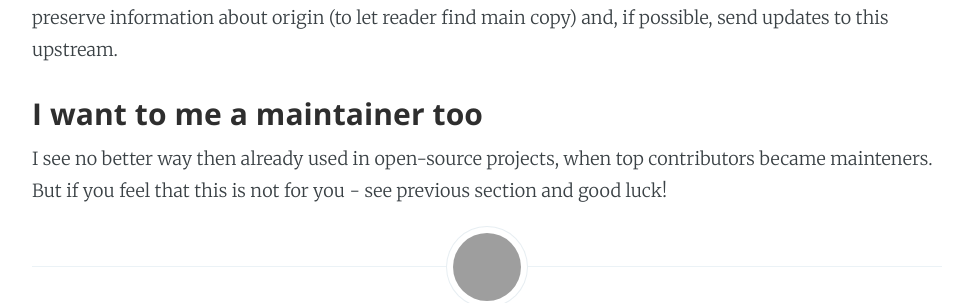
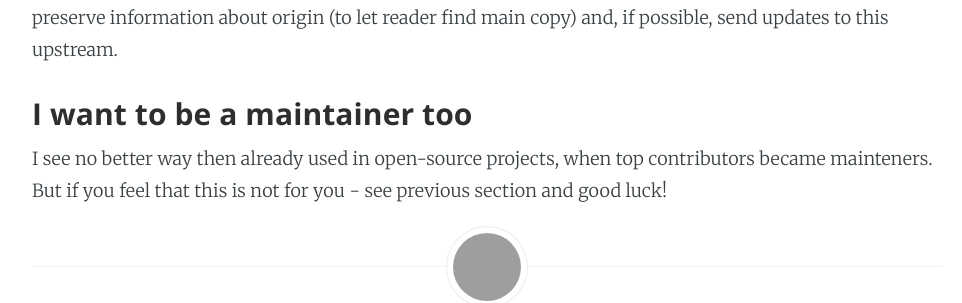
Before and after one commit to rndblog/rndblog.github.io, a Jekyll site: the page built from _posts/2015-03-29-welcome.markdown, in a window 1280 px wide and 900 px high, scrolled down 1831 px, cut to the strip 358-661 px from the top of the window. Shown: the whole strip, without its empty margins (153-1115 px from the left). Built offline with Jekyll 4.4.1, drawn with Linux system fonts in a browser that asks for light colours; Markdown is read by kramdown in place of the engine named in the settings; grey boxes are pictures that could not be loaded.

```diff
--- a/_posts/2015-03-29-welcome.markdown
+++ b/_posts/2015-03-29-welcome.markdown
@@ -62,6 +62,6 @@
 
 As for content, please preserve information about an author, this is required. Also I'd like to ask you to preserve information about origin (to let reader find main copy) and, if possible, send updates to this upstream.
 
-### I want to me a maintainer too
+### I want to be a maintainer too
 
 I see no better way then already used in open-source projects, when top contributors became mainteners. But if you feel that this is not for you - see previous section and good luck!
```
